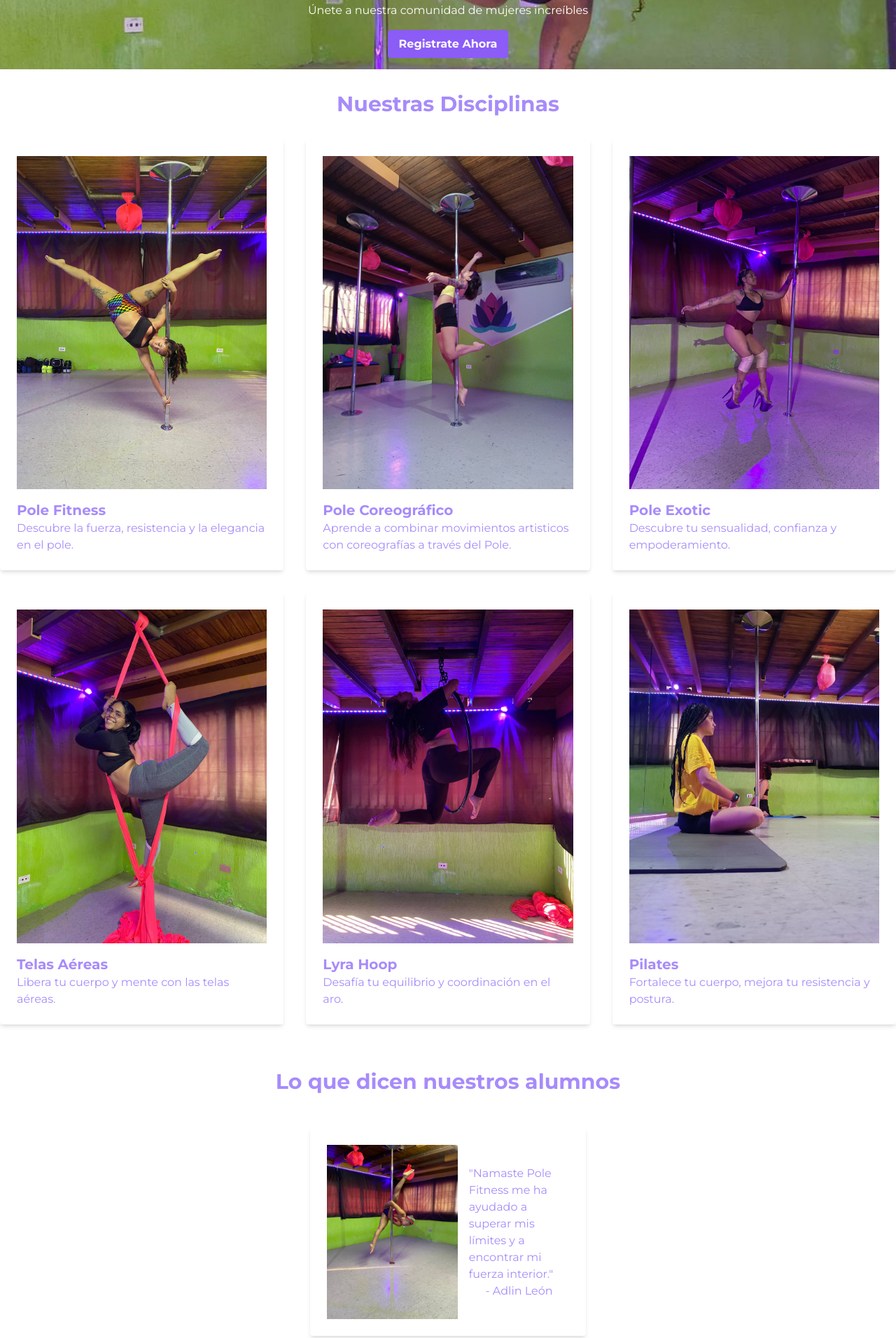
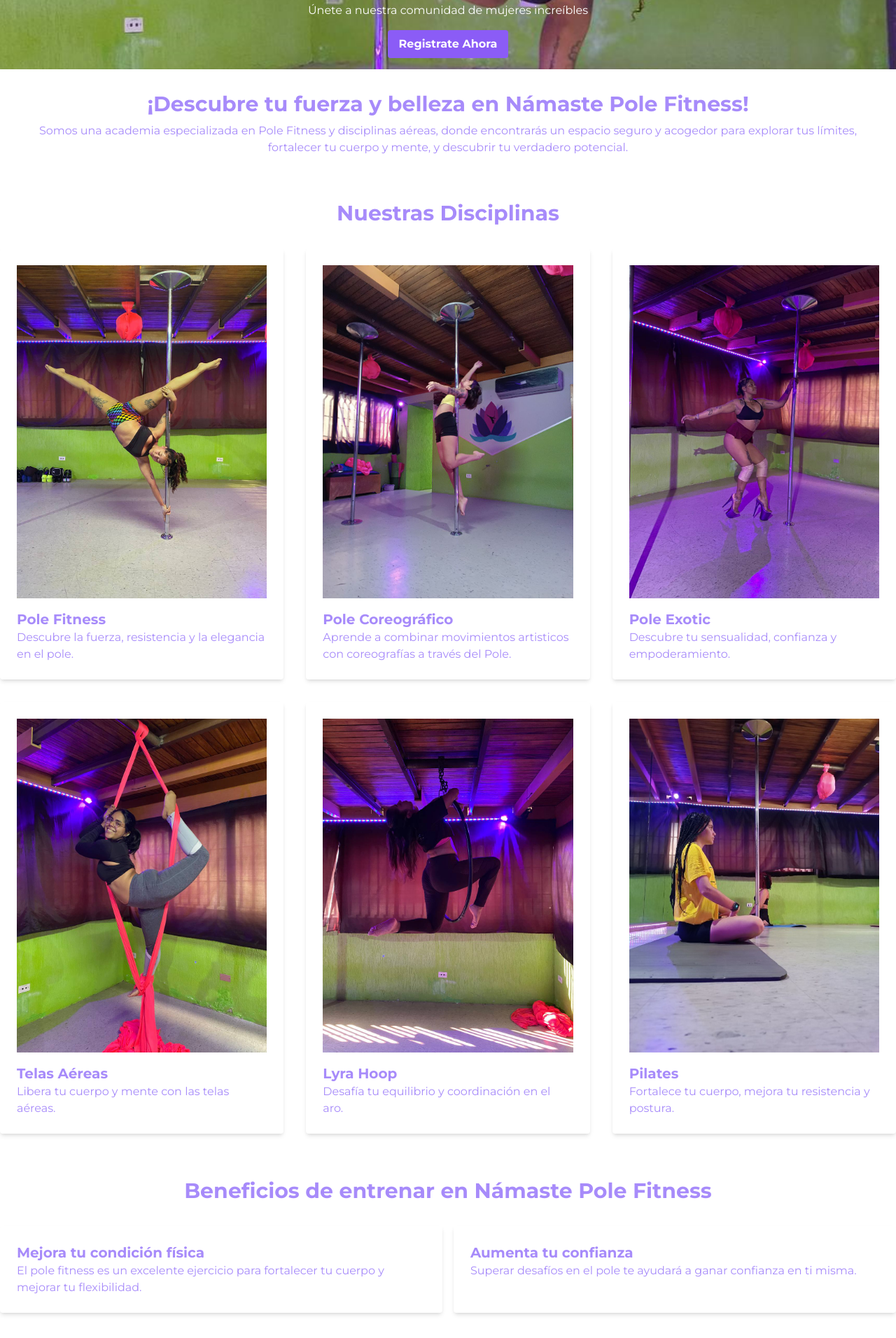
Before and after one commit to dlarosahc/namastepole, a website: page views/home/index.html in a window 1280 px wide. Shown: the part 349-2261 px from the top of the page at 70% size. Drawn offline with Linux system fonts and the light colour scheme; files whose address does not match are found by name.

Commit message:
changes for home, please no more changes T_T

```diff
--- a/views/home/index.html
+++ b/views/home/index.html
@@ -41,6 +41,11 @@
                 </div>
             </div>
         </section>
+        <section class="container px-4 flex flex-col gap-2 text-violet-400 mx-auto py-8">
+            <h1 class="text-xl text-center md:text-3xl font-bold">¡Descubre tu fuerza y belleza en Námaste Pole Fitness!</h1>
+            <p class="text-center">Somos una academia especializada en Pole Fitness y disciplinas aéreas, donde encontrarás un espacio seguro y acogedor para explorar tus límites, fortalecer tu cuerpo y mente, y descubrir tu verdadero potencial.</p>
+        </section>
+
         <section class="container text-violet-400 mx-auto py-8">
             <h2 class="text-3xl font-bold text-center mb-8">Nuestras Disciplinas</h2>
             <div class="grid grid-cols-1 sm:grid-cols-2 md:grid-cols-3 gap-8">
@@ -73,6 +78,20 @@
                     <img src="/images/9.jpg" alt="Pilates" class="w-full mb-4">
                     <h3 class="text-xl font-bold">Pilates</h3>
                     <p>Fortalece tu cuerpo, mejora tu resistencia y postura.</p>
+                </div>
+            </div>
+        </section>
+
+        <section class="container text-violet-400 mx-auto py-8">
+            <h2 class="text-3xl font-bold text-center mb-8">Beneficios de entrenar en Námaste Pole Fitness</h2>
+            <div class="grid grid-cols-1 md:grid-cols-2 gap-4">
+                <div class="bg-white p-6 rounded shadow-md">
+                    <h3 class="text-xl font-bold">Mejora tu condición física</h3>
+                    <p>El pole fitness es un excelente ejercicio para fortalecer tu cuerpo y mejorar tu flexibilidad.</p>
+                </div>
+                <div class="bg-white p-6 rounded shadow-md">
+                    <h3 class="text-xl font-bold">Aumenta tu confianza</h3>
+                    <p>Superar desafíos en el pole te ayudará a ganar confianza en ti misma.</p>
                 </div>
             </div>
         </section>
@@ -113,6 +132,12 @@
             </div>
         </section>
 
+        <section class="container flex flex-col justify-center text-violet-400 mx-auto py-8">
+            <h2 class="text-3xl font-bold text-center mb-8">¡No esperes más!</h2>
+            <p class="text-center">Regístrate hoy y comienza a disfrutar de los beneficios del pole fitness.</p>
+            <p class="text-center text-xl">¡Inscríbete ahora!</p>
+        </section>
+
         </main>
 
 
```
